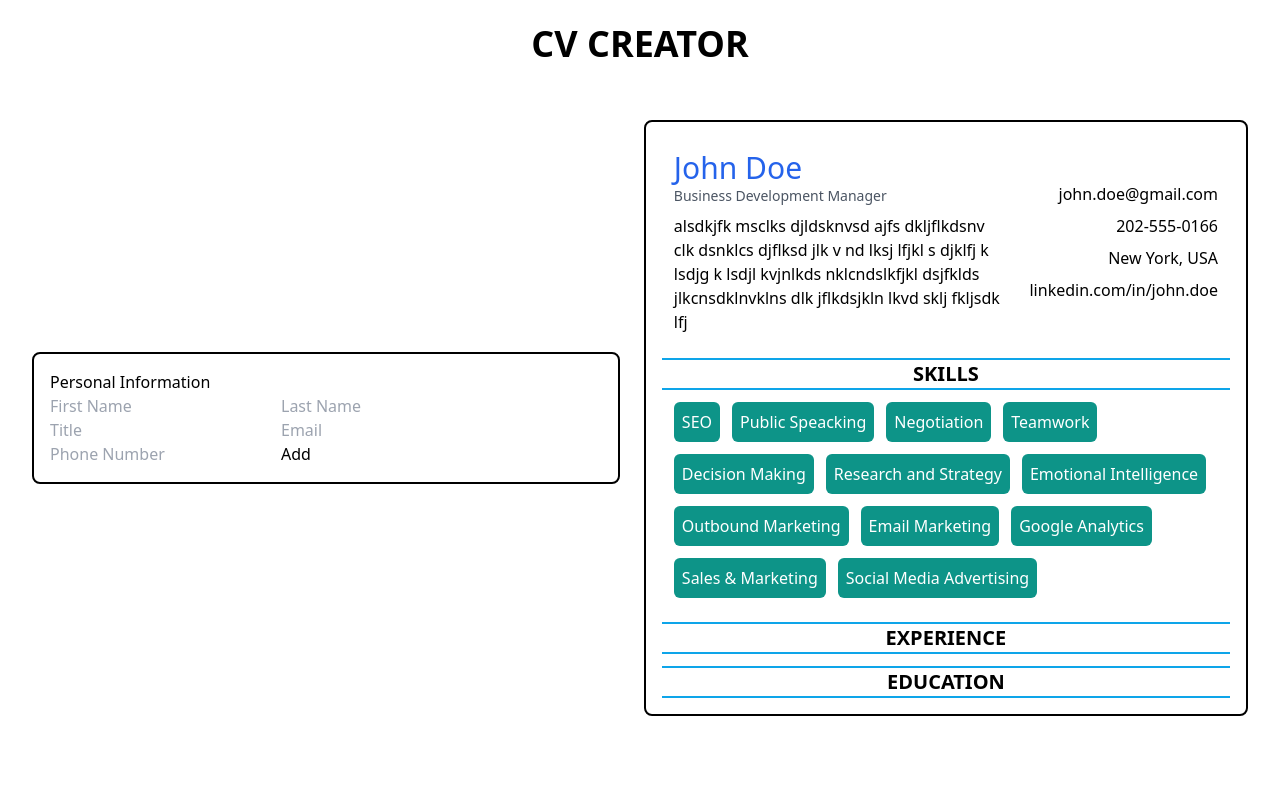
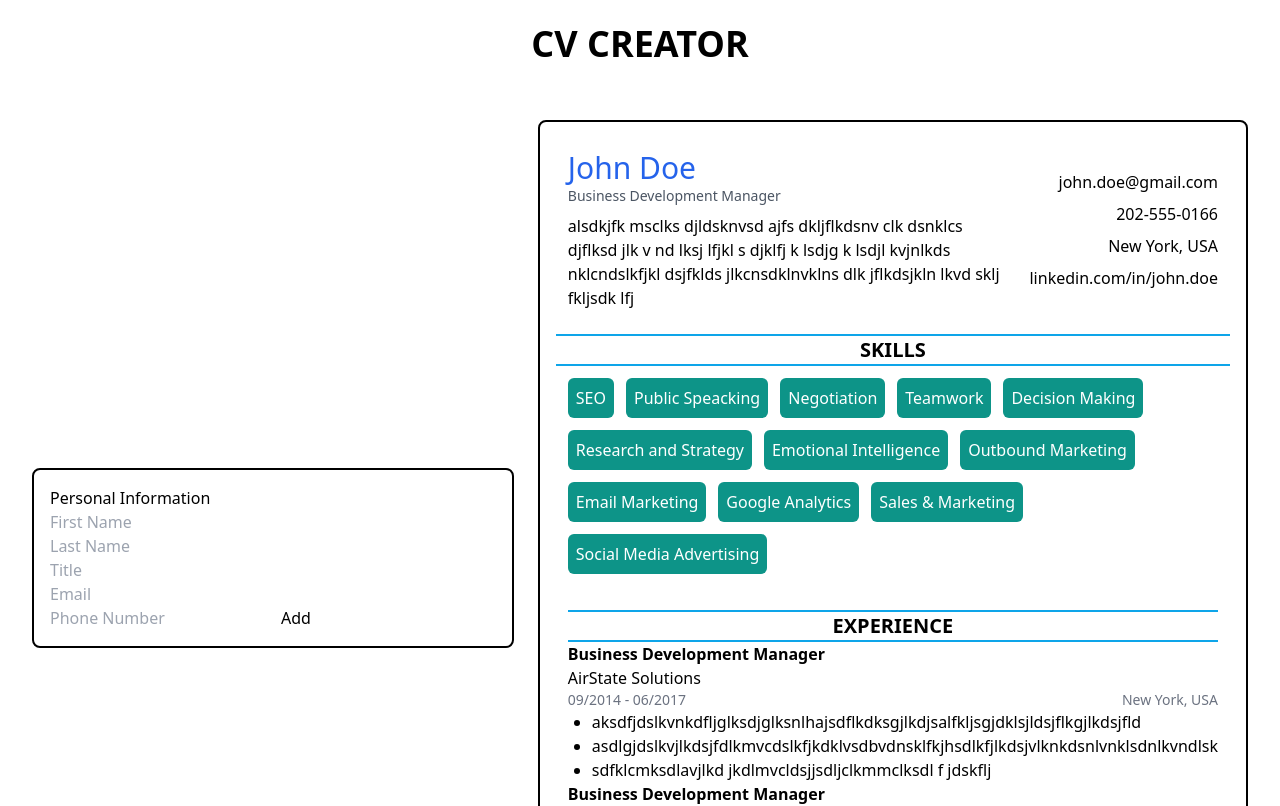
Before and after one commit to rtokala14/cv-project, a React (Create React App) app: page / in a window 1280 px wide. Shown: the top 806 px of the page. Built offline with nearby package versions, Linux system fonts and the light colour scheme.

Commit message:
Add experience styles

```diff
--- a/src/components/Display.js
+++ b/src/components/Display.js
@@ -39,8 +39,25 @@
           </ul>
         </div>
 
-        <div>
+        <div className=" p-3">
           <h2 className="resume-title">experience</h2>
+          {data.experience.map((value, i) => {
+            return (
+              <div>
+                <h3 className=" font-bold">{value.title}</h3>
+                <h4 className=" font-medium">{value.company}</h4>
+                <div className=" flex justify-between">
+                  <p className=" text-sm text-gray-500">{value.timeline}</p>
+                  <p className=" text-sm text-gray-500">{value.location}</p>
+                </div>
+                <ul className=" list-disc pl-6">
+                  {value.bullets.map((val, i) => {
+                    return <li>{val}</li>;
+                  })}
+                </ul>
+              </div>
+            );
+          })}
         </div>
 
         <div>
```
